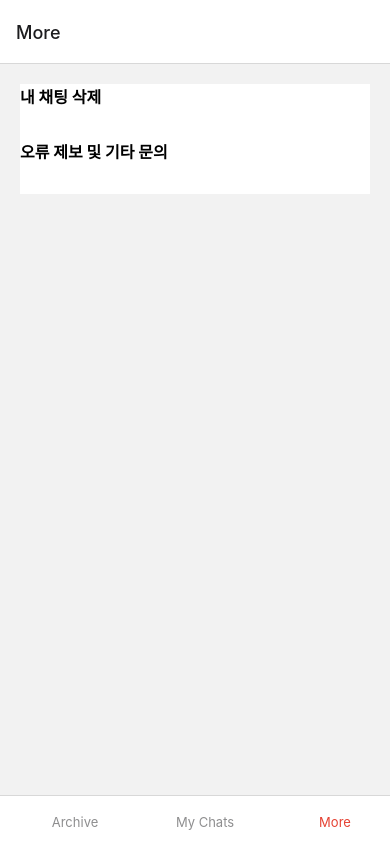
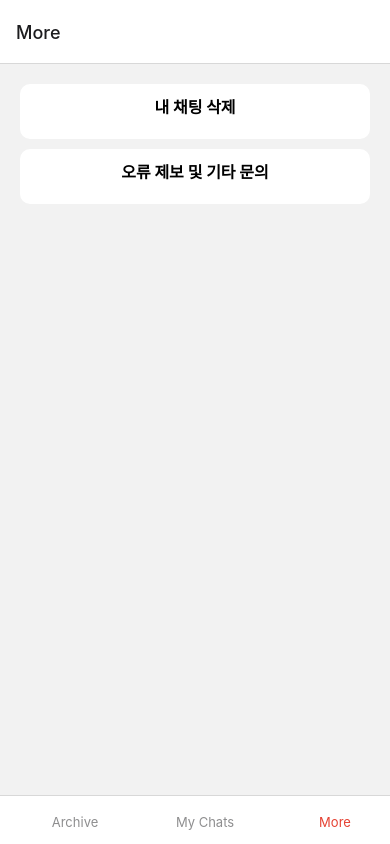
Before and after one commit to mxno28/qjqmf, a React Native app: screen /More in a window 390 px wide. Built offline with nearby package versions, Linux system fonts and the light colour scheme.

Commit message:
More style

```diff
--- a/components/More.js
+++ b/components/More.js
@@ -56,7 +56,8 @@ const More = () => {
 
                 <TouchableOpacity
                     onPress={()=>{setDelVisible(!delVisible);}}
-                    style={{backgroundColor: 'white', height: 55}}
+                    style={{backgroundColor: 'white', height: 55, alignItems: 'center',
+                    padding: 10, marginBottom:10, borderRadius: 10}}
                 >
                     <Text style={styles.boldName}>
                         내 채팅 삭제
@@ -64,7 +65,8 @@ const More = () => {
                 </TouchableOpacity>
                 <TouchableOpacity
                     onPress={()=>{openURL('mailto: dlrauddmlejrgn@gmail.com')}}
-                    style={{backgroundColor: 'white', height: 55}}
+                    style={{backgroundColor: 'white', height: 55, alignItems: 'center',
+                    padding: 10, marginBottom:10, borderRadius: 10}}
                 >
                     <Text style={styles.boldName}>
                         오류 제보 및 기타 문의
```
